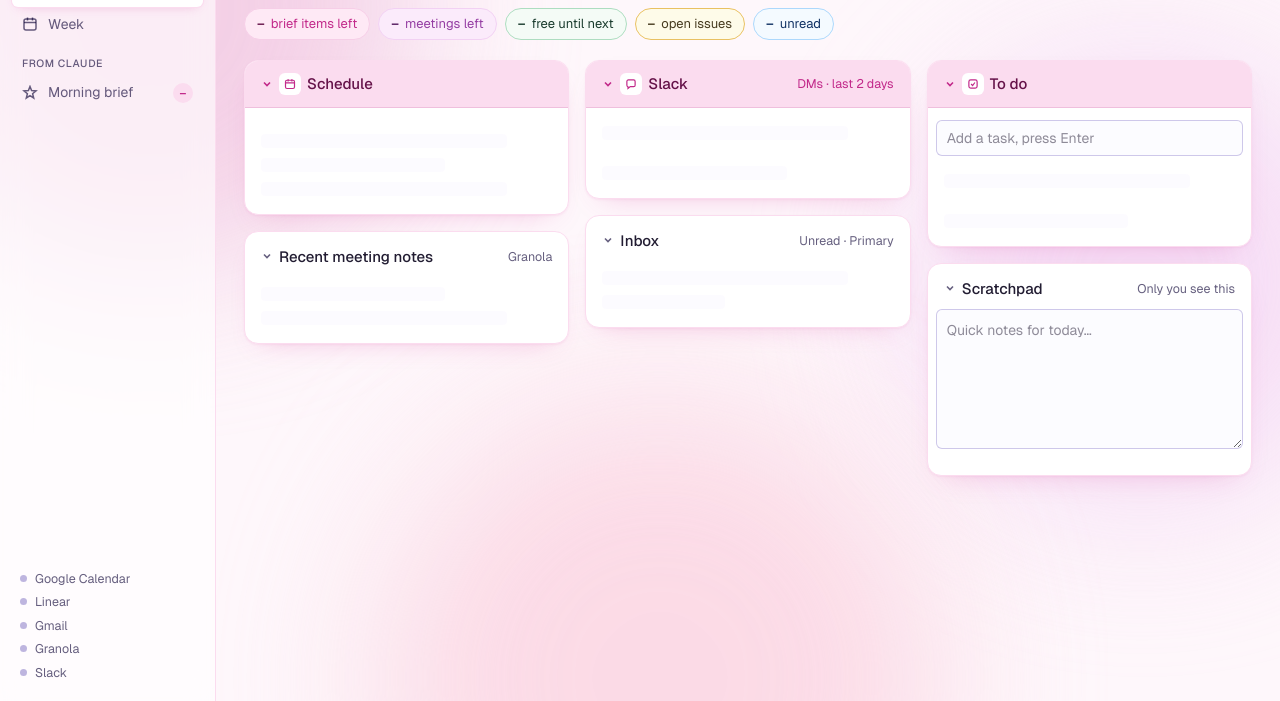
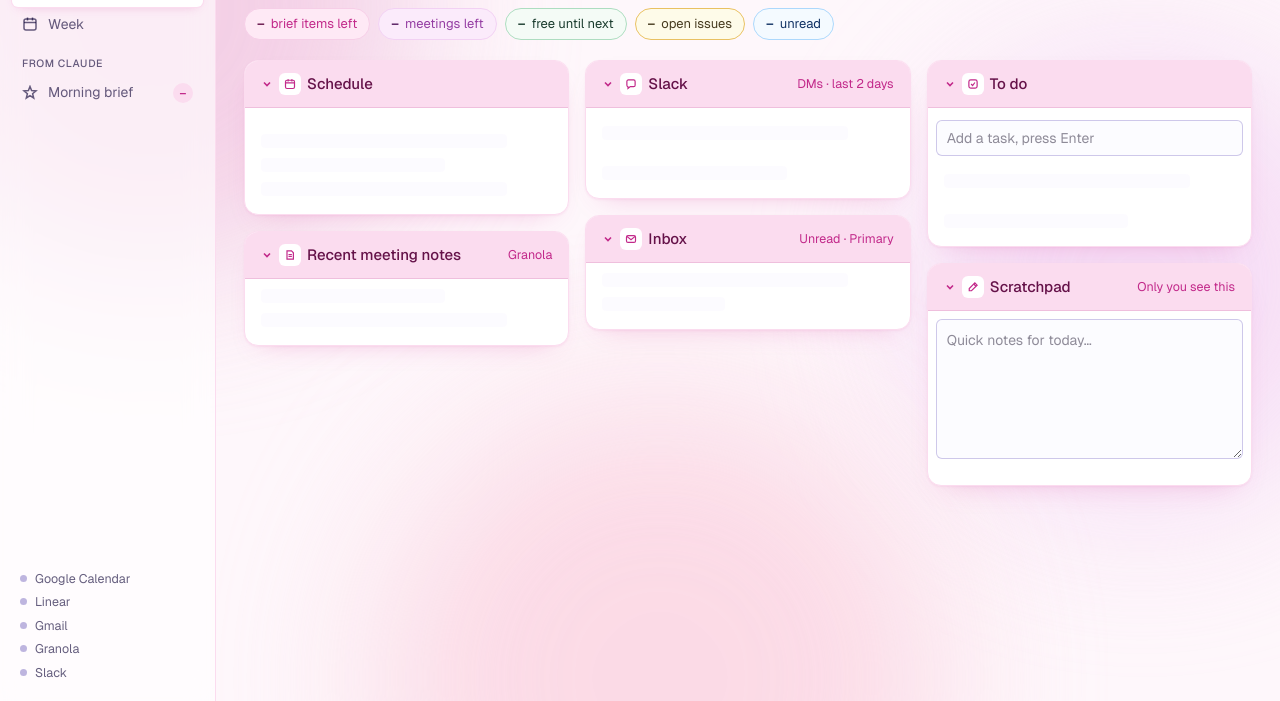
Before and after one commit to ehanson9115/day-desk, a plain HTML site: page index.html in a window 1280 px wide. Shown: the part 99-800 px from the top of the page. Drawn offline with Linux system fonts and the light colour scheme.

Commit message:
Cake headers on Inbox, notes and Scratchpad; hide own Slack messages
Co-Authored-By: Claude Opus 5.5 <noreply@anthropic.com>

```diff
--- a/index.html
+++ b/index.html
@@ -349,8 +349,8 @@
             <div class="allday" id="allday"></div>
             <div class="panel-body" id="sched"><div class="skel w80"></div><div class="skel w60"></div><div class="skel w80"></div></div>
           </section>
-          <section class="panel" aria-labelledby="h-mtg">
-            <div class="panel-head"><h2 id="h-mtg">Recent meeting notes</h2><span class="sub">Granola</span></div>
+          <section class="panel cake" aria-labelledby="h-mtg">
+            <div class="panel-head"><h2 id="h-mtg"><span class="head-ico"><svg viewBox="0 0 16 16" fill="none" stroke="currentColor" stroke-width="1.6" aria-hidden="true"><path d="M4 2.5h6l2.5 2.5v8.5H4z"/><path d="M6 7.5h4.5M6 10h4.5"/></svg></span>Recent meeting notes</h2><span class="sub">Granola</span></div>
             <div class="panel-body" id="mtg"><div class="skel w60"></div><div class="skel w80"></div></div>
           </section>
         </div>
@@ -359,8 +359,8 @@
             <div class="panel-head"><h2 id="h-slk"><span class="head-ico"><svg viewBox="0 0 16 16" fill="none" stroke="currentColor" stroke-width="1.6" aria-hidden="true"><path d="M2.5 4.5a2 2 0 0 1 2-2h7a2 2 0 0 1 2 2v5a2 2 0 0 1-2 2H7l-3 2.5V11.5h.5a2 2 0 0 1-2-2z"/></svg></span>Slack</h2><span class="sub" id="slk-sub">DMs · last 2 days</span></div>
             <div class="panel-body" id="slk"><div class="skel w80"></div><div class="skel w60"></div></div>
           </section>
-          <section class="panel" aria-labelledby="h-mail">
-            <div class="panel-head"><h2 id="h-mail">Inbox</h2><span class="sub">Unread · Primary</span></div>
+          <section class="panel cake" aria-labelledby="h-mail">
+            <div class="panel-head"><h2 id="h-mail"><span class="head-ico"><svg viewBox="0 0 16 16" fill="none" stroke="currentColor" stroke-width="1.6" aria-hidden="true"><rect x="2" y="3.5" width="12" height="9" rx="2"/><path d="M2.5 4.5L8 9l5.5-4.5"/></svg></span>Inbox</h2><span class="sub">Unread · Primary</span></div>
             <div class="panel-body" id="mail"><div class="skel w80"></div><div class="skel w40"></div></div>
           </section>
         </div>
@@ -372,8 +372,8 @@
             </form>
             <div class="panel-body" id="todo"><div class="skel w80"></div><div class="skel w60"></div></div>
           </section>
-          <section class="panel" aria-labelledby="h-note">
-            <div class="panel-head"><h2 id="h-note">Scratchpad</h2><span class="sub">Only you see this</span></div>
+          <section class="panel cake" aria-labelledby="h-note">
+            <div class="panel-head"><h2 id="h-note"><span class="head-ico"><svg viewBox="0 0 16 16" fill="none" stroke="currentColor" stroke-width="1.6" aria-hidden="true"><path d="M10.5 2.5l3 3-7.5 7.5H3v-3z"/><path d="M9 4l3 3"/></svg></span>Scratchpad</h2><span class="sub">Only you see this</span></div>
             <div class="panel-body">
               <textarea class="scratch" id="scratch" placeholder="Quick notes for today…" aria-labelledby="h-note"></textarea>
               <div class="saved" id="saved"></div>
@@ -807,7 +807,10 @@
       if (!m.people.length) continue;
       common = common ? common.filter((id) => m.people.includes(id)) : [...m.people];
     }
-    return common && common.length === 1 ? common[0] : null;
+    if (common && common.length === 1) return common[0];
+    const n = {}; let best = null;
+    for (const m of list) for (const id of m.people) if ((n[id] = (n[id] || 0) + 1) > (n[best] || 0)) best = id;
+    return best;
   }
   // A DM needs you when someone else asked for something and you haven't written in that chat since.
   const ASKS = /\?|\b(can you|could you|would you|will you|please|pls|mind|when you (get|have)|need (you|your)|let me know|lmk|thoughts|take a look|review|approve|send me|ping me)\b/i;
```
